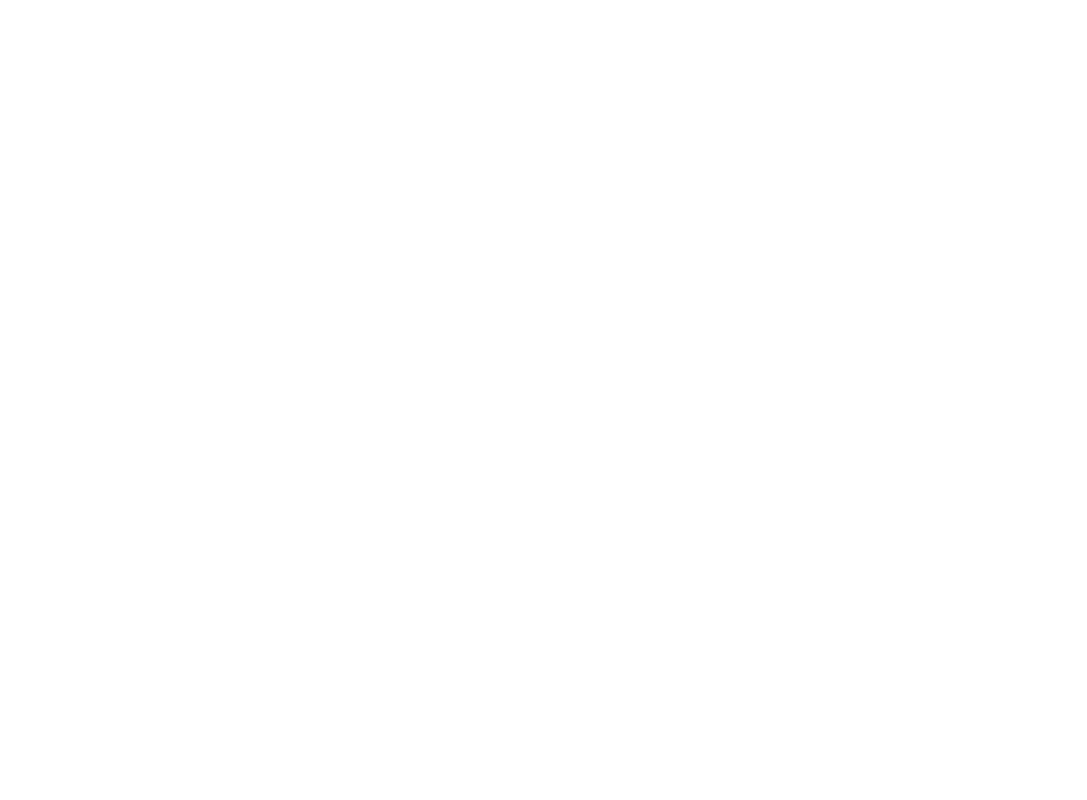
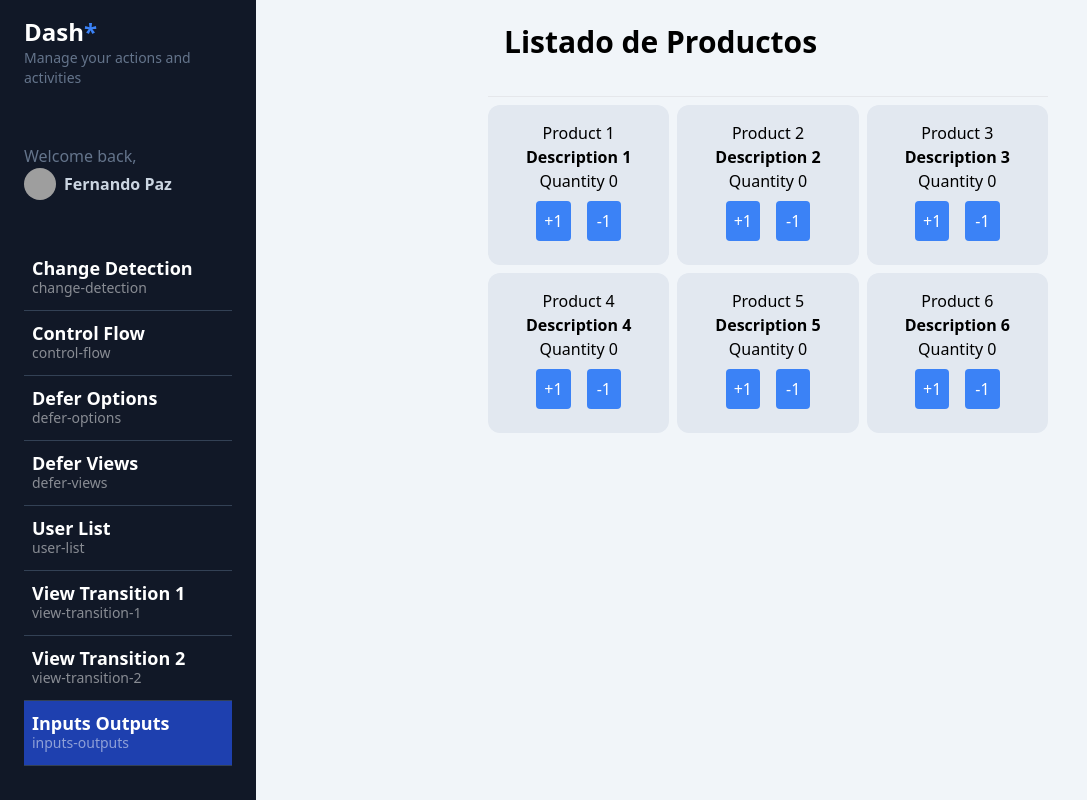
Before and after one commit to ferpaz/angular-signals-transitions, an Angular app: page /dashboard/inputs-outputs in a window 1280 px wide. Before the commit this address led to /. Shown: the whole page, without its empty margins (0-1087 px from the left). Built offline with nearby package versions, Linux system fonts and the light colour scheme; grey boxes are pictures that could not be loaded.

Commit message:
Se agrego un listado de productos y una vista de producto usando funciones input / output en lugar de los decoradores

```diff
--- a/src/app/app.routes.ts
+++ b/src/app/app.routes.ts
@@ -13,6 +13,7 @@
       { path: 'user-list', title: 'User List', loadComponent: () => import('./dashboard/pages/users/users.component') },
       { path: 'view-transition-1', title: 'View Transition 1', loadComponent: () => import('./dashboard/pages/view-transtition/view-transtition1.component') },
       { path: 'view-transition-2', title: 'View Transition 2', loadComponent: () => import('./dashboard/pages/view-transtition/view-transtition2.component') },
+      { path: 'inputs-outputs', title: 'Inputs Outputs', loadComponent: () => import('./dashboard/pages/input-output/input-output.component') },
       { path: '', redirectTo: 'control-flow', pathMatch: 'full' },
     ],
   },
--- a/src/app/dashboard/dashboard.component.html
+++ b/src/app/dashboard/dashboard.component.html
@@ -3,7 +3,7 @@
 
     <app-side-menu />
 
-    <div class="text-black px-2 mt-2 w-full">
+    <div class="text-black px-2 mt-2 max-w-xl w-full m-auto">
       <router-outlet />
     </div>
 
--- /dev/null
+++ b/src/app/dashboard/pages/input-output/input-output.component.html
@@ -0,0 +1,8 @@
+<app-title title="Listado de Productos" />
+<hr class="my-2" />
+
+<div class="grid grid-cols-1 sm:grid-cols-3 gap-2">
+  @for(product of products(); track product.id) {
+    <app-product-card [product]="product" (onIncrementQuantity)="updateQuantity(product, $event)" ></app-product-card>
+  }
+</div>
--- /dev/null
+++ b/src/app/dashboard/pages/input-output/input-output.component.ts
@@ -0,0 +1,43 @@
+import { CommonModule } from '@angular/common';
+import { Component, ChangeDetectionStrategy, signal, OnDestroy } from '@angular/core';
+import { interval, take, tap } from 'rxjs';
+
+import { ProductCardComponent } from '../product-card/product-card.component';
+
+import { Product } from '@interfaces/product.interface';
+
+import { TitleComponent } from '@shared/title/title.component';
+
+@Component({
+  selector: 'app-input-output',
+  standalone: true,
+  imports: [ CommonModule, TitleComponent, ProductCardComponent ],
+  changeDetection: ChangeDetectionStrategy.OnPush,
+  templateUrl: './input-output.component.html'
+})
+export default class InputOutputComponent implements OnDestroy {
+
+  public products = signal<Product[]>([
+    { id: 1, name: 'Product 1', description: 'Description 1', quantity: 0, price: 100 },
+  ]);
+
+  private internalSubscription = interval(1000)
+    .pipe(
+      tap(() => {
+        this.products.update(products => [
+          ...products,
+          { id: products.length + 1, name: `Product ${products.length + 1}`, description: `Description ${products.length + 1}`, quantity: 0, price: 100 }
+        ]);
+      }),
+      take(10)
+    )
+    .subscribe();
+
+    ngOnDestroy(): void {
+      this.internalSubscription.unsubscribe();
+    }
+
+    updateQuantity(product: Product, quantity: number): void {
+      this.products.update(products => products.map(p => p.id === product.id ? { ...p, quantity } : p));
+    }
+  }
--- /dev/null
+++ b/src/app/dashboard/pages/product-card/product-card.component.html
@@ -0,0 +1,14 @@
+<div class="bg-slate-200 w-full rounded-xl h-40 flex justify-center items-center flex-col">
+
+  <span>{{ product().name }}</span>
+  <h2 class="font-bold tex-sm mx-2">{{ product().description }}</h2>
+  <h3>Quantity {{ product().quantity }}</h3>
+  <div class="grid grid-cols-2">
+    <button class="bg-blue-500 m-2 p-2 rounded text-white hover:bg-blue-600 transition-all" (click)="incrementQuantity()" >
+      +1
+    </button>
+    <button class="bg-blue-500 m-2 p-2 rounded text-white hover:bg-blue-600 transition-all" (click)="decrementQuantity()" >
+      -1
+  </button>
+  </div>
+</div>
--- /dev/null
+++ b/src/app/dashboard/pages/product-card/product-card.component.ts
@@ -0,0 +1,39 @@
+import { CommonModule } from '@angular/common';
+import { ChangeDetectionStrategy, Component, effect, input, output } from '@angular/core';
+
+import { Product } from '@interfaces/product.interface';
+
+@Component({
+  selector: 'app-product-card',
+  standalone: true,
+  imports: [ CommonModule ],
+  templateUrl: './product-card.component.html',
+  changeDetection: ChangeDetectionStrategy.OnPush,
+})
+export class ProductCardComponent {
+
+  // @Input({
+  //   required: true,
+  // }) product!: Product;
+
+  // Nueva forma de definir inputs
+  public product = input.required<Product>();
+
+  // @Output()
+  // public onIncrementQuantity = new EventEmitter<number>();
+
+  // Nueva forma de definir outputs
+  public onIncrementQuantity = output<number>();
+
+  public logProductModified = effect(() => {
+    console.log('Product modified:', this.product().name);
+  });
+
+  public incrementQuantity(): void {
+    this.onIncrementQuantity.emit(this.product().quantity + 1 > 10 ? 10 : this.product().quantity + 1);
+  }
+
+  public decrementQuantity(): void {
+    this.onIncrementQuantity.emit(this.product().quantity - 1 < 0 ? 0 : this.product().quantity - 1);
+  }
+}
```
Also changed, not shown: src/app/interfaces/product.interface.ts (added, +7 -0 lines).
